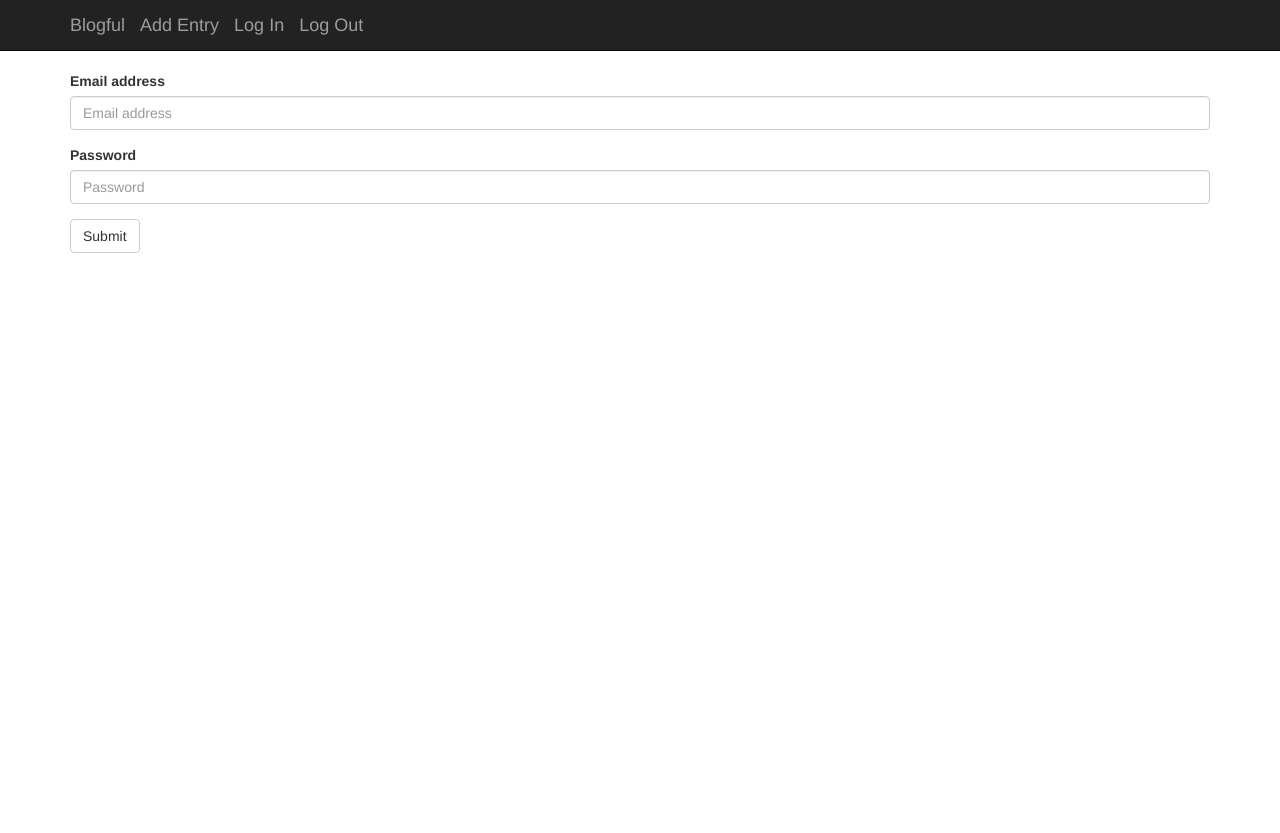
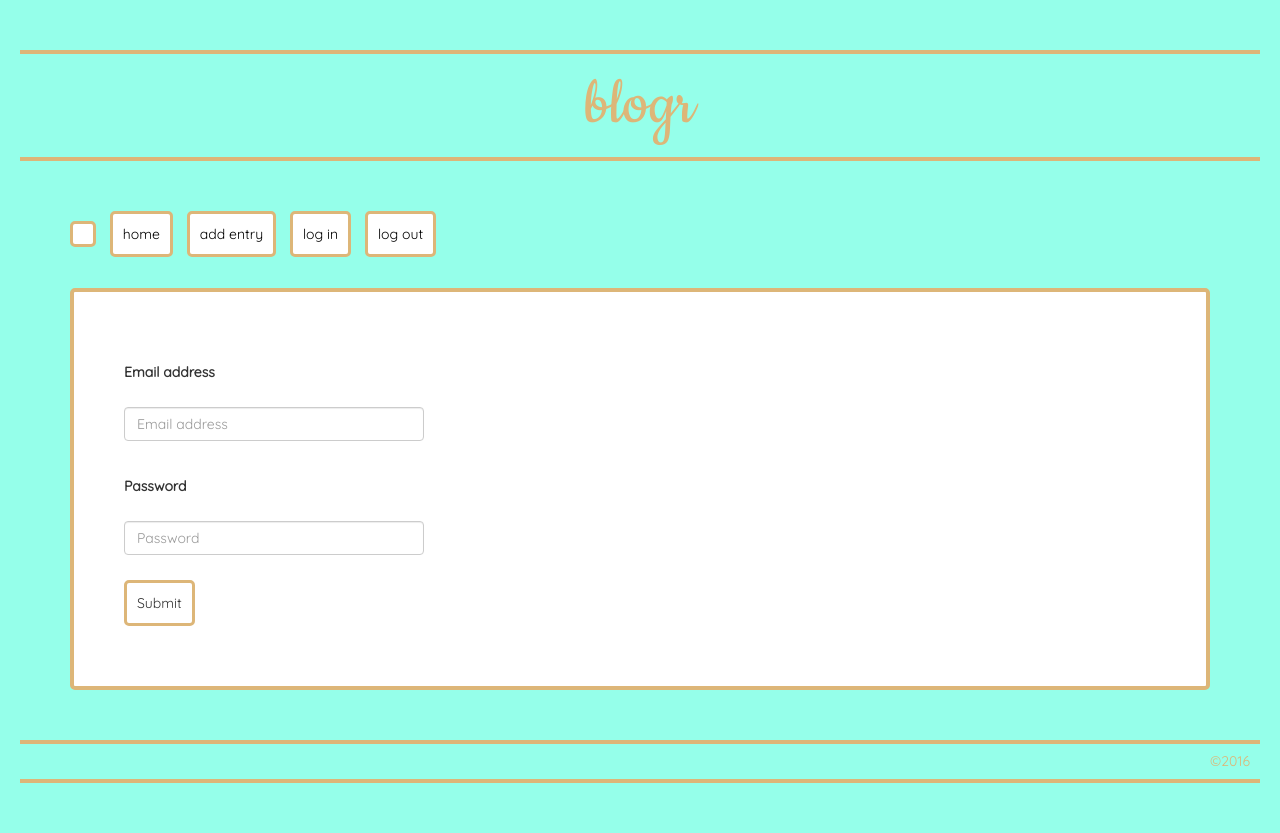
Before and after one commit to dennellmarie/python_blog, a Flask app: page /login in a window 1280 px wide. Before the commit the page ends 253 px from the top, so only its background shows below. Run offline with Flask 2, Linux system fonts and the light colour scheme; some libraries are stand-ins or nearby versions.

Commit message:
styling done, all functionality working except logout

```diff
--- a/blog/static/css/main.css
+++ b/blog/static/css/main.css
@@ -1,4 +1,119 @@
+@import url('https://fonts.googleapis.com/css?family=Cookie|Quicksand');
+
+body {
+	font-family: 'Quicksand', sans-serif;
+	background-color: #95FFEA;
+}
+
 div.metadata {
     margin-top: 20px;
     font-size: 1.5em;
 }
+
+a {
+	color: #000;
+}
+
+footer{
+	border-top: 4px solid #DDB678;
+    border-bottom: 4px solid #DDB678;
+    text-align: right;
+    color: #DDB678;
+    margin: 50px 20px;
+}
+
+footer h5 {
+	margin: 10px;
+}
+
+/*---------------------home page----------------------------*/
+
+header {
+	color: #DDB678;
+	border-top: 4px solid #DDB678;
+	border-bottom: 4px solid #DDB678;
+	margin: 50px 20px;
+	font-family: 'Cookie', cursive;
+	font-size: 72px;
+	text-align: center;
+}
+
+div.navbar.navbar-static-top {
+	margin-top: -10px;
+}
+
+div.row {
+	background-color: #fff;
+    border-radius: 5px;
+    border: 4px solid #DDB678;
+    margin-bottom: 20px;
+}
+
+button.btn.btn-default.navbar-btn {
+	background-color: #fff;
+    border-radius: 5px;
+    border: 3px solid #DDB678;
+    margin: 10px 10px 10px 0;
+    padding: 10px;
+}
+
+.date {
+	border-bottom: 3px solid #DDB678;
+	text-align: center;
+}
+
+a.entry-header {
+	color: #000;
+}
+
+.entry-author {
+	margin-bottom: 20px;
+	border-bottom: 3px solid #DDB678;
+	text-align: right;
+	padding: 10px;
+}
+
+div.col-md-10 {
+    margin: 10px;
+    width: 70%;
+}
+
+
+/*---------------------add entry page-----------------------*/
+
+h1 {
+
+}
+
+button.btn.btn-default {
+	background-color: #fff;
+    border-radius: 5px;
+    border: 3px solid #DDB678;
+    margin: 10px 0;
+    padding: 10px;
+}
+
+
+/*---------------------log in page--------------------------*/
+
+form {
+	background-color: #fff;
+    border-radius: 5px;
+    border: 4px solid #DDB678;
+    padding: 50px;
+}
+
+input#email.form-control, input#password.form-control, input#title.form-control {
+	width: 300px;
+	background: #fff;
+}
+
+input:-webkit-autofill, textarea:-webkit-autofill, select:-webkit-autofill {
+    background-color: #fff;
+    background-image: none;
+    color: rgb(0, 0, 0);
+}
+
+label {
+	padding: 20px 0;
+}
--- a/blog/templates/add_entry.html
+++ b/blog/templates/add_entry.html
@@ -1,12 +1,12 @@
 {% extends "base.html" %}
 
 {% block content %}
-<h1>
-    Add Entry
-</h1>
 
 <form role="form" method="POST">
     <div class="form-group">
+        <h1>
+            Add Entry
+        </h1>
         <label for="title">Title</label>
         <input type="text" class="form-control" id="title" name="title" placeholder="Entry title" required>
     </div>
--- a/blog/templates/base.html
+++ b/blog/templates/base.html
@@ -9,9 +9,9 @@
 
         <!-- CSS -->
         <!-- Bootstrap -->
-        <link rel="stylesheet" href="//netdna.bootstrapcdn.com/bootstrap/3.1.1/css/bootstrap.min.css">
+        <link rel="stylesheet" href="https://maxcdn.bootstrapcdn.com/bootstrap/3.3.7/css/bootstrap.min.css" integrity="sha384-BVYiiSIFeK1dGmJRAkycuHAHRg32OmUcww7on3RYdg4Va+PmSTsz/K68vbdEjh4u" crossorigin="anonymous">
         <!-- Blog -->
-        <link rel="stylesheet" href="{{ url_for('static', filename='css/main.css') }}">
+        <link rel="stylesheet" href="{{ url_for('static', filename='../static/css/main.css') }}">
 
         <!-- JavaScript -->
         <!-- jQuery -->
@@ -21,24 +21,19 @@
     </head>
 
     <body>
-        <div class="navbar navbar-inverse navbar-static-top" role="navigation">
+        <header>
+            blogr
+        </header>
+        <div class="navbar navbar-static-top" role="navigation">
             <div class="container">
-                <div class="navbar-header">
-                    <button type="button" class="navbar-toggle" data-toggle="collapse" data-target=".navbar-collapse">
-                        <span class="sr-only">Toggle navigation</span>
-                        <span class="icon-bar"><a href="{{url_for('login_get')}}">Log In</a></span>
-                        <span class="icon-bar"></span>
-                        <span class="icon-bar"></span>
-                    </button>
-                    <a class="navbar-brand" href="{{ url_for('entries') }}">Blogful</a>
-                    <a class="navbar-brand" href="{{ url_for('add_entry_get') }}">Add Entry</a>
-                    <a class="navbar-brand right" href="{{url_for('login_get')}}">Log In</a>
-                    <a class="navbar-brand right" href="{{url_for('logout_get')}}">Log Out</a>
-                </div>
-                <div class="collapse navbar-collapse">
-                    <ul class="nav navbar-nav navbar-right">
-                    </ul>
-                </div>
+                <button type='button' class="btn btn-default navbar-btn">
+                {% if current_user.is_authenticated %}
+                  hello {{ current_user.name }}!
+                {% endif %}</button>
+                <button type='button' class="btn btn-default navbar-btn"><a href="{{ url_for('entries') }}">home</a></button>
+                <button type='button' class="btn btn-default navbar-btn"><a href="{{ url_for('add_entry_get') }}">add entry</a></button>
+                <button type='button' class="btn btn-default navbar-btn"><a href="{{url_for('login_get')}}">log in</a></button>
+                <button type='button' class="btn btn-default navbar-btn"><a href="{{url_for('logout_get')}}">log out</a></button>
             </div>
         </div>
 
@@ -55,5 +50,6 @@
         <div class="container">
             {% block content %}{% endblock %}
         </div>
+        <footer><h5>©2016</h5></footer>
     </body>
 </html>
--- a/blog/views.py
+++ b/blog/views.py
@@ -79,8 +79,9 @@ def login_post():
     return redirect(request.args.get('next') or url_for("entries"))
 
 @app.route("/logout", methods=["GET"])
+@login_required
 def logout_get():
-    return redirect(url_for("login_get"))
+    return redirect(url_for("entries"))
 
 @app.route("/entry/<int:id>")
 def single_entry(id):
@@ -114,7 +115,4 @@ def delete_entry(id):
 
 
 
-
-
-
 #{% if current_user.is_authenticated %}
```
Also changed, not shown: blog/templates/macros.html (+5 -5 lines), 1 other file.
